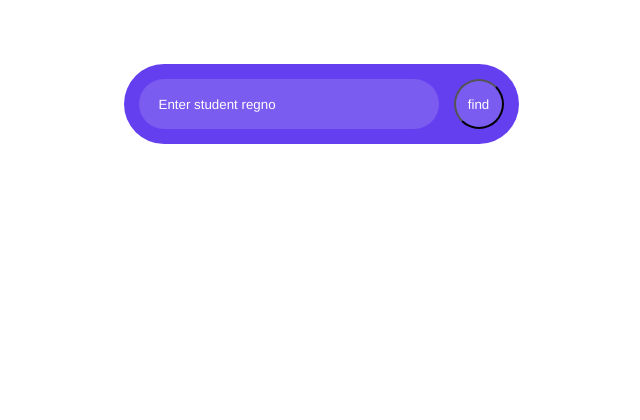
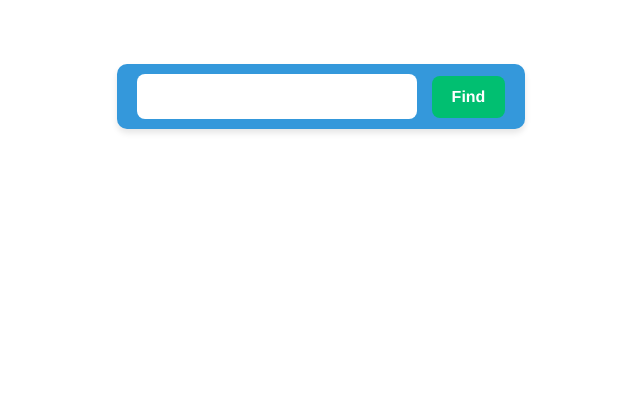
Before and after one commit to lavanya-sr8/HostelManagementSystem, a PHP site: page /admin/studentsearch.php in a window 1280 px wide. Shown: the part 101-521 px from the top of the page, without its empty margins (319-959 px from the left). Run offline with PHP 8.4, Linux system fonts and the light colour scheme; a user stored in the database is signed in; some libraries are stand-ins or nearby versions.

Commit message:
admin side changes

```diff
--- a/admin/header.php
+++ b/admin/header.php
@@ -160,7 +160,7 @@
   <body>
     <div class="Nav" id="Nav1">
       <div class="NavbarContainer">
-        <img src="..\images\vit1.png" alt="assam" class="NavLogo" onclick="rtohome()">
+        <img src="..\images\psglogo.png" alt="PSG Logo" class="NavLogo" onclick="rtohome()">
         <div class="MobileIcon">
         <i class="fa fa-bars"></i>
         </div>
--- a/admin/studentsearch.php
+++ b/admin/studentsearch.php
@@ -24,38 +24,53 @@
 }
 
 .search_box{
-	background: #643fef;
-	/* position: relative; */
-  height: 80px;
-	padding: 15px;
-	border-radius: 50px;
+  background: #3498db;
+  padding: 10px 20px;
+  border-radius: 10px;
   display: flex;
+  align-items: center;
+  box-shadow: 0 4px 6px rgba(0,0,0,0.1);
+
 }
 
 .search_box .search_btn .btn{
-	width: 50px;
-	height: 50px;
-	border-radius: 50%;
-	background: #7a5cf0;
-	display: flex;
-	justify-content: center;
-	align-items: center;
+  border: none;
+  border-radius: 8px;
+  background: #01bf71;
   color: #fff;
+  padding: 12px 20px;
   margin-left: 15px;
+  font-size: 16px;
+  font-weight: bold;
   cursor: pointer;
+  transition: background 0.3s ease;
+
 }
+
+.search_box .search_btn .btn:hover {
+  background: #019e60;
+}
+
 
 .search_box .input_search {
   outline: none;
-	border: 0;
-	background: #7a5cf0;
-	border-radius: 50px;
-	padding: 15px 20px;
-	width: 300px;
-	height: 50px;
-	color: #fff;
+  border: none;
+  background: #fff;
+  border-radius: 8px;
+  padding: 12px 16px;
+  width: 280px;
+  height: 45px;
+  color: #333;
+  font-size: 16px;
+  font-family: 'Montserrat', sans-serif;
+  transition: box-shadow 0.2s ease-in-out;
+}
 
+.search_box .input_search:focus {
+  box-shadow: 0 0 0 2px #01bf71;
 }
+
+
 input[type=number]::-webkit-inner-spin-button,
 input[type=number]::-webkit-outer-spin-button {
   -webkit-appearance: none;
@@ -63,7 +78,8 @@
 }
 
 ::placeholder {
-  color: #fff;
+  /* color: #fff; */
+  color: #aaa;
 }
 
 ::-webkit-input-placeholder {
@@ -183,13 +199,20 @@
 <?php include 'header.php';?>
 <script src="https://kit.fontawesome.com/b99e675b6e.js"></script>
 
-<form class="" action="studentsearch.php" method="post">
+<form action="studentsearch.php" method="post">
   <div class="wrapper">
     <div class="search_box">
-		<input type="text" name="regno" id="regno" class="input_search" placeholder="Enter student regno" pattern="[0-9]{2}[A-Z]{3}[0-9]{4}">
-    <div class="search_btn"><input class="btn"  type="submit" name="submit" value="find"> </div>
-<!--
-    <i type="submit" name="submit" class="fas fa-search"></i> -->
+      <input
+        type="text"
+        name="regno"
+        id="regno"
+        class="input_search"
+        placeholder="Enter student regno"
+        pattern="[0-9]{2}([A-Za-z]{1}[0-9]{3}|[A-Za-z]{2}[0-9]{2,3})$"
+      />
+      <div class="search_btn">
+        <input class="btn" type="submit" name="submit" value="Find" />
+      </div>
     </div>
   </div>
 </form>
--- a/header.php
+++ b/header.php
@@ -160,7 +160,7 @@
   <body>
     <div class="Nav" id="Nav1">
       <div class="NavbarContainer">
-        <img src="..\images\psglogo.png" alt="assam" class="NavLogo" onclick="rtohome()">
+        <img src="..\images\psglogo.png" alt="PSG logo" class="NavLogo" onclick="rtohome()">
         <div class="MobileIcon">
         <i class="fa fa-bars"></i>
         </div>
```
Lines whose indentation alone changed are shown as unchanged.
